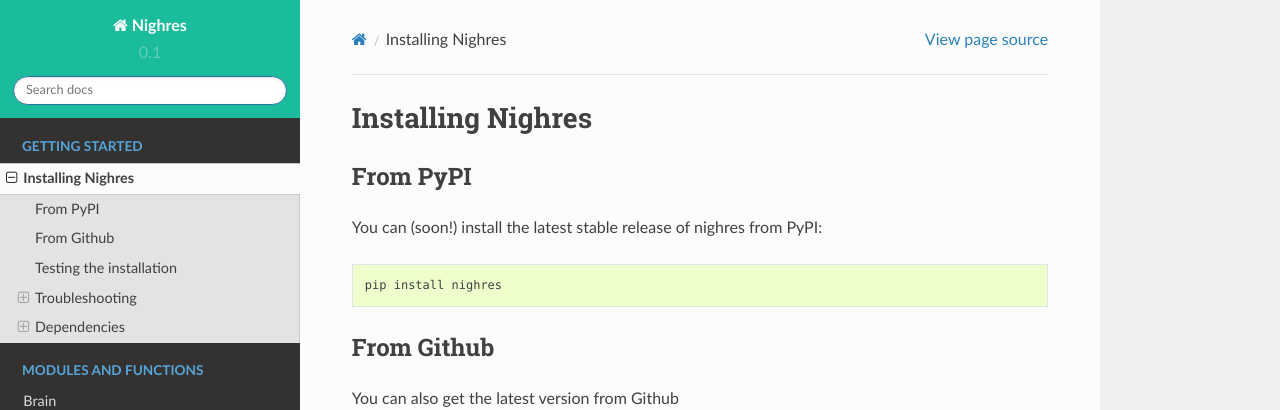
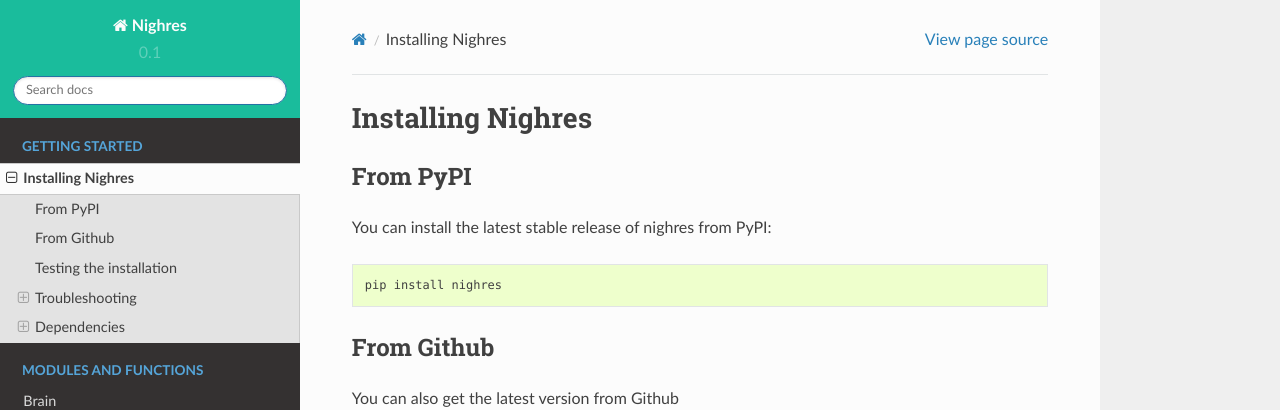
Before and after one commit to nighres/nighres, a Sphinx documentation site: the page built from doc/installation.rst, in a window 1280 px wide and 900 px high. Shown: the top 410 px of the window. Built offline with Sphinx 7.4.7 and the Read the Docs theme 2.0.0, drawn with Linux system fonts in a browser that asks for light colours; pages that are not in the unit, such as notebooks, are missing from menus.

Commit message:
switching to pypi

```diff
--- a/README.rst
+++ b/README.rst
@@ -12,7 +12,7 @@ It developed out of `CBS High-Res Brain Processing Tools
 <https://www.cbs.mpg.de/institute/software/cbs-tools>`_ and aims to make those
 tools easier to install, use and extend.
 
-You can get Nighres from PyPI (soon!)::
+You can get Nighres from PyPI::
 
     pip install nighres
 
--- a/doc/installation.rst
+++ b/doc/installation.rst
@@ -4,7 +4,7 @@ Installing Nighres
 From PyPI
 ----------
 
-You can (soon!) install the latest stable release of nighres from PyPI::
+You can install the latest stable release of nighres from PyPI::
 
     pip install nighres
 
--- a/setup.py
+++ b/setup.py
@@ -7,7 +7,7 @@ with open('README.rst') as f:
 
 setup(
     name='nighres',
-    version='0.2.8',
+    version='1.0.0-beta',
     description='Processing tools for high-resolution neuroimaging',
     long_description=long_description,
     url='https://nighres.readthedocs.io/',
```
Also changed, not shown: .travis.yml.
